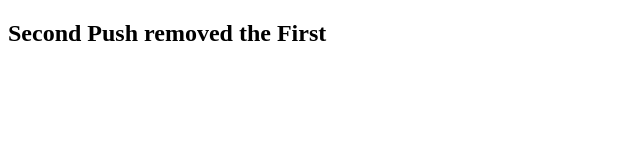
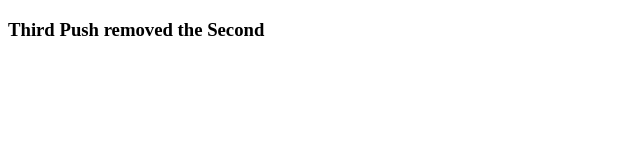
Before and after one commit to dentspaLanding/RollBack, a plain HTML site: page index.html in a window 1280 px wide. Shown: the whole page, without its empty margins (0-640 px from the left). Drawn offline with Linux system fonts and the light colour scheme.

Commit message:
Third Push Removed the Second

```diff
--- a/index.html
+++ b/index.html
@@ -6,6 +6,6 @@
     <title>Document</title>
 </head>
 <body>
-    <h2>Second Push removed the First</h2>
+    <h3>Third Push removed the Second </h3>
 </body>
 </html>
```
